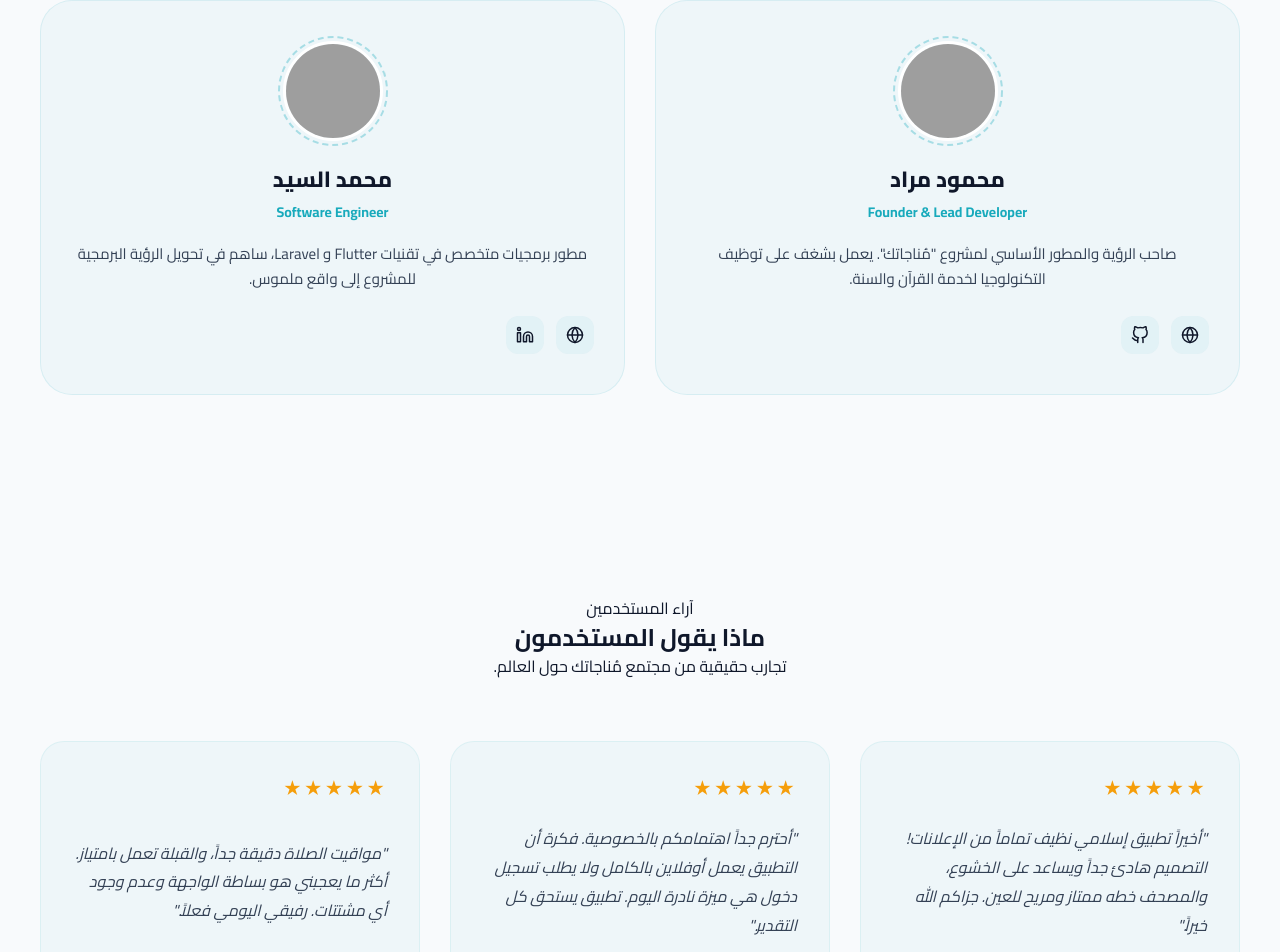
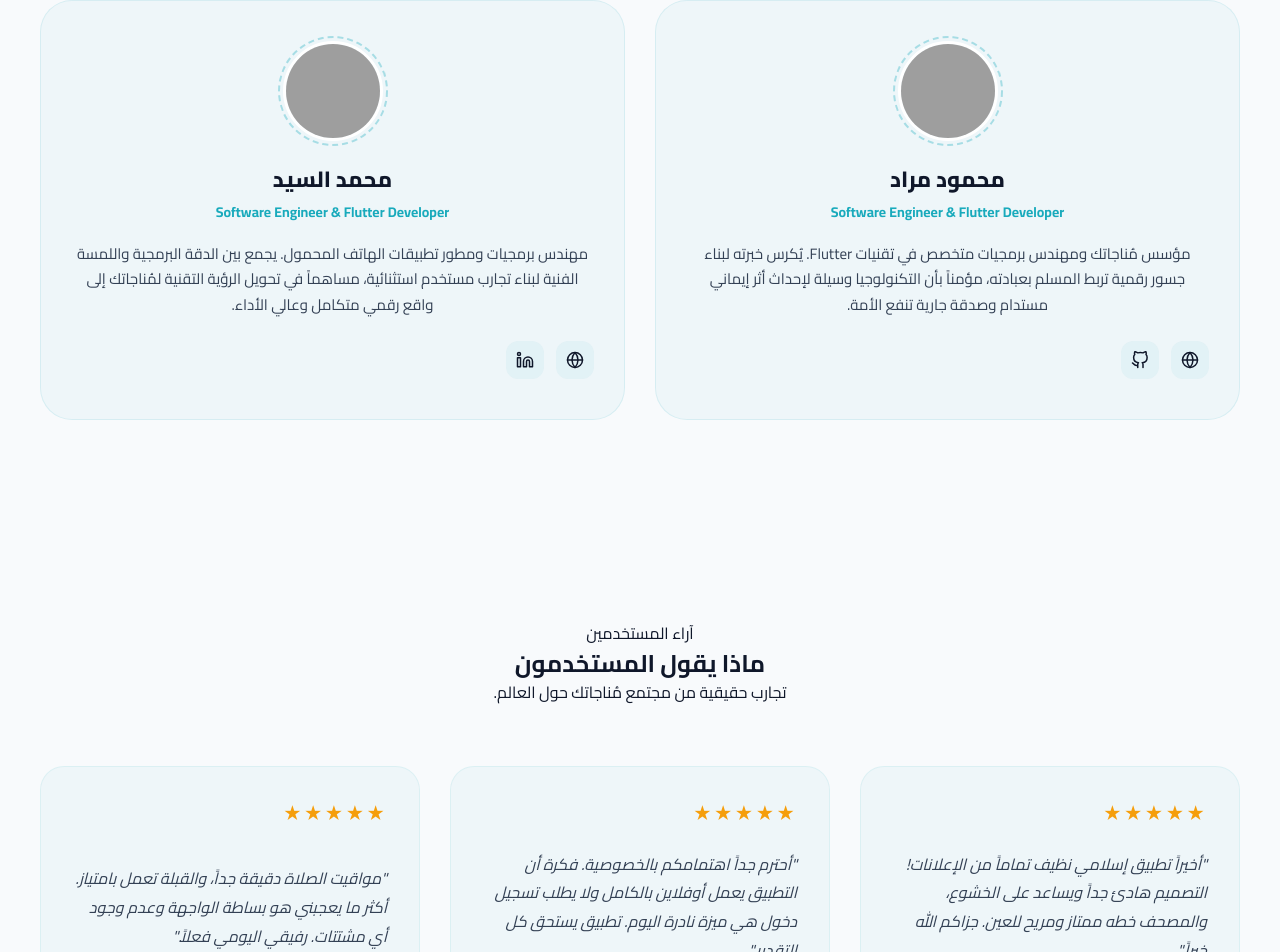
Before and after one commit to Monaajatak/munajat_web, a Nuxt app: page / in a window 1280 px wide. Shown: the part 3277-4229 px from the top of the page. Built offline with nearby package versions, Linux system fonts and the light colour scheme; grey boxes are pictures that could not be loaded.

Commit message:
feat: add HeroSection and TeamSection components to landing page

```diff
--- a/components/HeroSection.vue
+++ b/components/HeroSection.vue
@@ -156,6 +156,12 @@
     .hero-actions {
         flex-direction: column;
         gap: 12px;
+        width: 100%;
+        padding: 0 10px;
+    }
+    .hero-actions .btn {
+        width: 100%;
+        justify-content: center;
     }
     .hero-trust-bar {
         gap: 16px;
--- a/components/TeamSection.vue
+++ b/components/TeamSection.vue
@@ -15,8 +15,8 @@
         </div>
         <div class="member-info">
           <h3>محمود مراد</h3>
-          <span class="member-role">Founder & Lead Developer</span>
-          <p class="member-bio">صاحب الرؤية والمطور الأساسي لمشروع "مُناجاتك". يعمل بشغف على توظيف التكنولوجيا لخدمة القرآن والسنة.</p>
+          <span class="member-role">Software Engineer & Flutter Developer</span>
+          <p class="member-bio">مؤسس مُناجاتك ومهندس برمجيات متخصص في تقنيات Flutter. يُكرس خبرته لبناء جسور رقمية تربط المسلم بعبادته، مؤمناً بأن التكنولوجيا وسيلة لإحداث أثر إيماني مستدام وصدقة جارية تنفع الأمة.</p>
           <div class="social-links">
             <a href="https://mahmoudmourad.com" target="_blank" class="social-btn" aria-label="Website">
               <svg xmlns="http://www.w3.org/2000/svg" width="18" height="18" viewBox="0 0 24 24" fill="none" stroke="currentColor" stroke-width="2" stroke-linecap="round" stroke-linejoin="round"><circle cx="12" cy="12" r="10"></circle><line x1="2" y1="12" x2="22" y2="12"></line><path d="M12 2a15.3 15.3 0 0 1 4 10 15.3 15.3 0 0 1-4 10 15.3 15.3 0 0 1-4-10 15.3 15.3 0 0 1 4-10z"></path></svg>
@@ -36,8 +36,8 @@
         </div>
         <div class="member-info">
           <h3>محمد السيد</h3>
-          <span class="member-role">Software Engineer</span>
-          <p class="member-bio">مطور برمجيات متخصص في تقنيات Flutter و Laravel، ساهم في تحويل الرؤية البرمجية للمشروع إلى واقع ملموس.</p>
+          <span class="member-role">Software Engineer & Flutter Developer</span>
+          <p class="member-bio">مهندس برمجيات ومطور تطبيقات الهاتف المحمول. يجمع بين الدقة البرمجية واللمسة الفنية لبناء تجارب مستخدم استثنائية، مساهماً في تحويل الرؤية التقنية لمُناجاتك إلى واقع رقمي متكامل وعالي الأداء.</p>
           <div class="social-links">
             <a href="https://mosayyyed.me" target="_blank" class="social-btn" aria-label="Website">
               <svg xmlns="http://www.w3.org/2000/svg" width="18" height="18" viewBox="0 0 24 24" fill="none" stroke="currentColor" stroke-width="2" stroke-linecap="round" stroke-linejoin="round"><circle cx="12" cy="12" r="10"></circle><line x1="2" y1="12" x2="22" y2="12"></line><path d="M12 2a15.3 15.3 0 0 1 4 10 15.3 15.3 0 0 1-4 10 15.3 15.3 0 0 1-4-10 15.3 15.3 0 0 1 4-10z"></path></svg>
```
